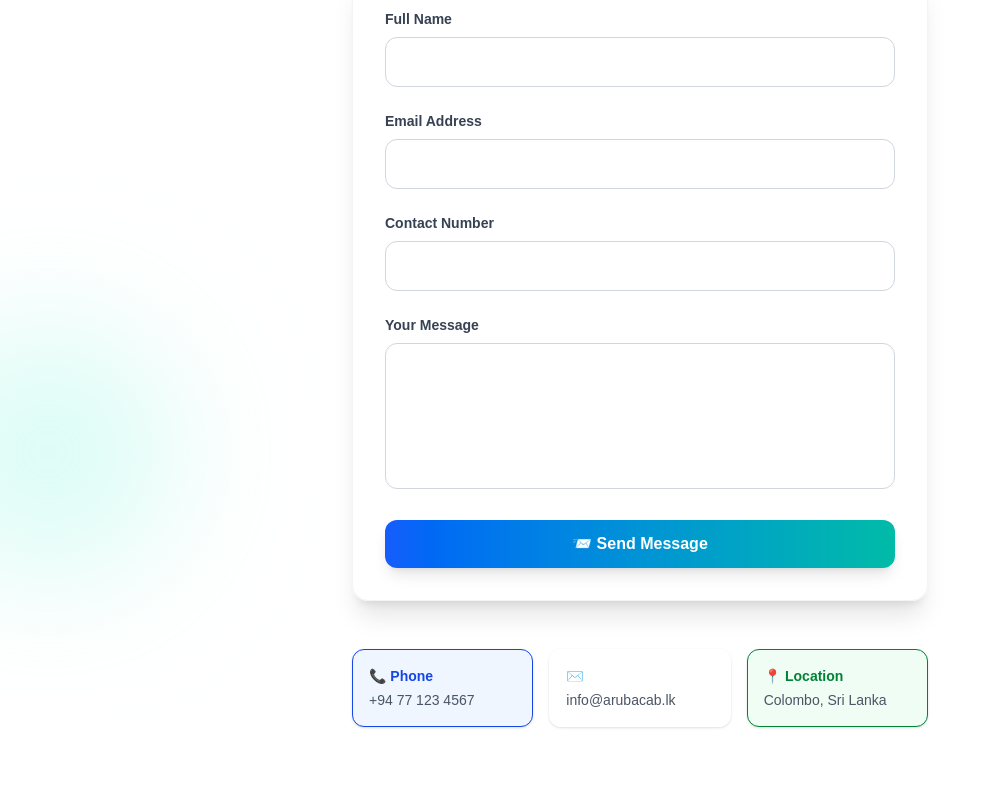
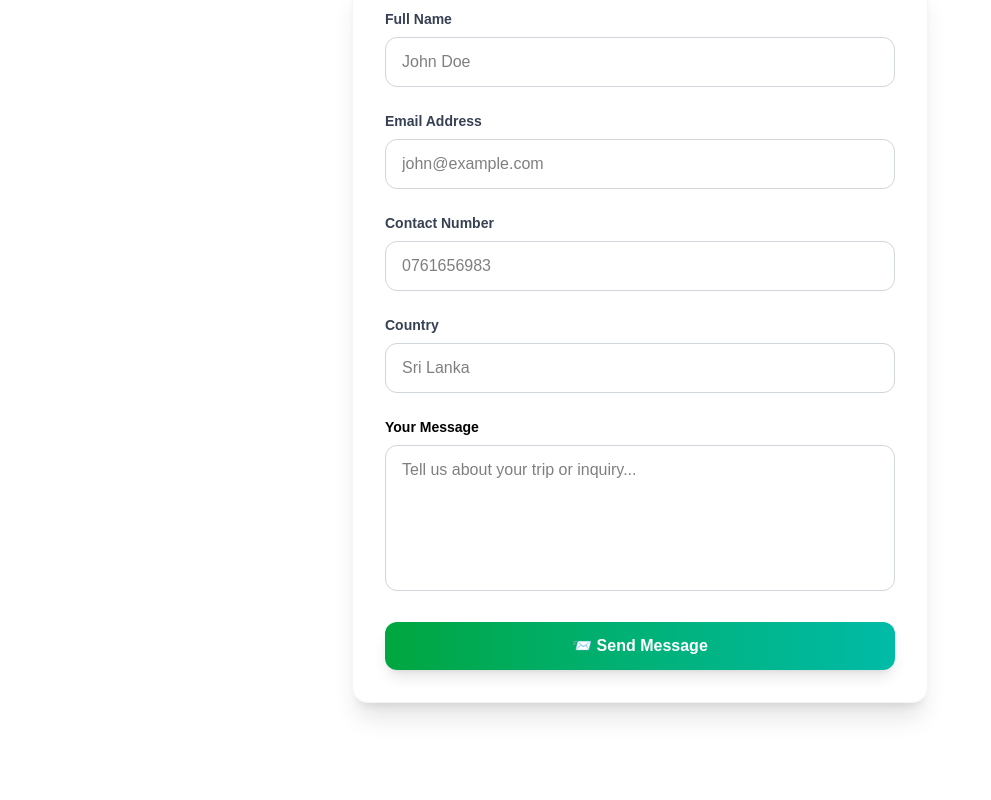
Before and after one commit to HacktivistTD/Aruba-Cabs, a Next.js app: page /contact in a window 1280 px wide. Shown: the part 300-1100 px from the top of the page, without its empty margins (0-991 px from the left). Built offline with nearby package versions, Linux system fonts and the light colour scheme.

Commit message:
add mail sender

```diff
--- a/package.json
+++ b/package.json
@@ -18,6 +18,7 @@
     "framer-motion": "^12.23.12",
     "lucide-react": "^0.539.0",
     "next": "15.4.6",
+    "nodemailer": "^7.0.5",
     "react": "19.1.0",
     "react-day-picker": "^9.8.1",
     "react-dom": "19.1.0",
@@ -30,6 +31,7 @@
     "@eslint/eslintrc": "^3",
     "@tailwindcss/postcss": "^4",
     "@types/node": "^20",
+    "@types/nodemailer": "^7.0.0",
     "@types/react": "^19",
     "@types/react-dom": "^19",
     "autoprefixer": "^10.4.21",
--- a/src/app/contact/page.tsx
+++ b/src/app/contact/page.tsx
@@ -1,7 +1,4 @@
 'use client';
-
-
-
 
 import { useState, useRef } from 'react';
 import { motion, useAnimate, useInView } from 'framer-motion';
@@ -10,6 +7,7 @@ export default function ContactPage() {
   const [name, setName] = useState('');
   const [email, setEmail] = useState('');
   const [contactNumber, setContactNumber] = useState('');
+  const [country, setCountry] = useState('');
   const [message, setMessage] = useState('');
   const [submitted, setSubmitted] = useState(false);
 
@@ -18,20 +16,46 @@ export default function ContactPage() {
   const isInView = useInView(infoRef, { once: true, margin: '-100px' });
   const [scope, animate] = useAnimate();
 
-  const handleSubmit = (e: React.FormEvent<HTMLFormElement>) => {
+  const handleSubmit = async (e: React.FormEvent<HTMLFormElement>) => {
     e.preventDefault();
     setSubmitted(true);
+
+    try {
+      const res = await fetch('/api/send-email', {
+        method: 'POST',
+        headers: { 'Content-Type': 'application/json' },
+        body: JSON.stringify({
+          type: 'contact', // change to 'package' or 'customTrip' if needed
+          name,
+          email,
+          contactNumber,
+          country,
+          message,
+        }),
+      });
+
+      const data = await res.json();
+      console.log(data);
+
+      if (res.ok) {
+        setName('');
+        setEmail('');
+        setContactNumber('');
+        setCountry('');
+        setMessage('');
+      } else {
+        alert('Failed to send message: ' + data.message);
+      }
+    } catch (err) {
+      console.error(err);
+      alert('Something went wrong.');
+    }
 
     const target = scope.current;
     if (target) {
       animate(target, { y: -10, opacity: 1 }, { duration: 0.4 });
       animate(target, { y: 0, opacity: 1 }, { duration: 0.3 });
     }
-
-    setName('');
-    setEmail('');
-    setContactNumber('');
-    setMessage('');
 
     setTimeout(() => setSubmitted(false), 5000);
   };
@@ -46,9 +70,7 @@ export default function ContactPage() {
           transition={{ duration: 0.8 }}
           className="text-center mb-12"
         >
-          <h1 className="text-4xl md:text-5xl font-extrabold text-gray-800 mb-4">
-            Get in Touch
-          </h1>
+          <h1 className="text-4xl md:text-5xl font-extrabold text-gray-800 mb-4">Get in Touch</h1>
           <p className="text-lg text-gray-600">
             We&apos;d love to hear from you! Send us a message and we&apos;ll respond shortly.
           </p>
@@ -64,6 +86,7 @@ export default function ContactPage() {
               onSubmit={handleSubmit}
               className="p-8 rounded-2xl shadow-xl border border-gray-100"
             >
+              {/* Full Name */}
               <div className="mb-6">
                 <label className="block text-sm font-semibold text-gray-700 mb-2">Full Name</label>
                 <input
@@ -72,10 +95,11 @@ export default function ContactPage() {
                   value={name}
                   onChange={(e) => setName(e.target.value)}
                   placeholder="John Doe"
-                  className="w-full px-4 py-3 border border-gray-300 rounded-xl focus:outline-none focus:ring-4 focus:ring-blue-100 focus:border-blue-500 transition-all duration-300"
+                  className="w-full px-4 py-3 border text-black border-gray-300 rounded-xl focus:outline-none focus:ring-4 focus:ring-green-100 focus:border-green-500 transition-all duration-300"
                 />
               </div>
 
+              {/* Email */}
               <div className="mb-6">
                 <label className="block text-sm font-semibold text-gray-700 mb-2">Email Address</label>
                 <input
@@ -84,10 +108,11 @@ export default function ContactPage() {
                   value={email}
                   onChange={(e) => setEmail(e.target.value)}
                   placeholder="john@example.com"
-                  className="w-full px-4 py-3 border border-gray-300 rounded-xl focus:outline-none focus:ring-4 focus:ring-blue-100 focus:border-blue-500 transition-all duration-300"
+                  className="w-full px-4 py-3 border text-black border-gray-300 rounded-xl focus:outline-none focus:ring-4 focus:ring-green-100 focus:border-green-500 transition-all duration-300"
                 />
               </div>
 
+              {/* Contact Number */}
               <div className="mb-6">
                 <label className="block text-sm font-semibold text-gray-700 mb-2">Contact Number</label>
                 <input
@@ -96,19 +121,33 @@ export default function ContactPage() {
                   value={contactNumber}
                   onChange={(e) => setContactNumber(e.target.value)}
                   placeholder="0761656983"
-                  className="w-full px-4 py-3 border border-gray-300 rounded-xl focus:outline-none focus:ring-4 focus:ring-blue-100 focus:border-blue-500 transition-all duration-300"
+                  className="w-full px-4 py-3 border text-black border-gray-300 rounded-xl focus:outline-none focus:ring-4 focus:ring-green-100 focus:border-green-500 transition-all duration-300"
                 />
               </div>
 
+              {/* Country */}
               <div className="mb-6">
-                <label className="block text-sm font-semibold text-gray-700 mb-2">Your Message</label>
+                <label className="block text-sm font-semibold text-gray-700 mb-2">Country</label>
+                <input
+                  type="text"
+                  required
+                  value={country}
+                  onChange={(e) => setCountry(e.target.value)}
+                  placeholder="Sri Lanka"
+                  className="w-full px-4 py-3 border text-black border-gray-300 rounded-xl focus:outline-none focus:ring-4 focus:ring-green-100 focus:border-green-500 transition-all duration-300"
+                />
+              </div>
+
+              {/* Message */}
+              <div className="mb-6">
+                <label className="block text-sm font-semibold text-black mb-2">Your Message</label>
                 <textarea
                   required
                   value={message}
                   onChange={(e) => setMessage(e.target.value)}
                   placeholder="Tell us about your trip or inquiry..."
                   rows={5}
-                  className="w-full px-4 py-3 border border-gray-300 rounded-xl focus:outline-none focus:ring-4 focus:ring-blue-100 focus:border-blue-500 transition-all duration-300 resize-none"
+                  className="w-full px-4 py-3 text-black border border-gray-300 rounded-xl focus:outline-none focus:ring-4 focus:ring-green-100 focus:border-green-500 transition-all duration-300 resize-none"
                 />
               </div>
 
@@ -116,7 +155,7 @@ export default function ContactPage() {
                 whileHover={{ scale: 1.03 }}
                 whileTap={{ scale: 0.98 }}
                 type="submit"
-                className="w-full py-3 bg-gradient-to-r from-blue-600 to-teal-500 text-white font-semibold rounded-xl shadow-lg hover:shadow-xl transition-all duration-300"
+                className="w-full py-3 bg-gradient-to-r from-green-600 to-teal-500 text-white font-semibold rounded-xl shadow-lg hover:shadow-xl transition-all duration-300"
               >
                 📨 Send Message
               </motion.button>
@@ -137,37 +176,7 @@ export default function ContactPage() {
             </motion.div>
           )}
         </div>
-
-        {/* Contact Info */}
-        <motion.div
-          initial={{ opacity: 0, y: 30 }}
-          animate={isInView ? { opacity: 1, y: 0 } : {}}
-          transition={{ delay: 0.4, duration: 0.7 }}
-          ref={infoRef}
-          className="mt-12 grid grid-cols-1 sm:grid-cols-3 gap-4 text-sm"
-        >
-          {[
-            { title: '📞 Phone', detail: '+94 77 123 4567', color: 'blue' },
-            { title: '✉️ Email', detail: 'info@arubacab.lk', color: 'teal' },
-            { title: '📍 Location', detail: 'Colombo, Sri Lanka', color: 'green' },
-          ].map((item, idx) => (
-            <motion.div
-              key={idx}
-              initial={{ opacity: 0, y: 20 }}
-              animate={isInView ? { opacity: 1, y: 0 } : {}}
-              transition={{ delay: 0.5 + idx * 0.2 }}
-              className={`p-4 rounded-xl bg-${item.color}-50 border border-${item.color}-100 text-${item.color}-700 shadow-sm hover:shadow transition-shadow`}
-            >
-              <div className="font-semibold">{item.title}</div>
-              <div className="text-gray-600 mt-1">{item.detail}</div>
-            </motion.div>
-          ))}
-        </motion.div>
       </div>
-
-      {/* Decorative Circles */}
-      <div className="fixed -top-20 -right-20 w-64 h-64 bg-blue-200 rounded-full mix-blend-multiply filter blur-3xl opacity-30 animate-pulse"></div>
-      <div className="fixed -bottom-20 -left-20 w-64 h-64 bg-teal-200 rounded-full mix-blend-multiply filter blur-3xl opacity-30 animate-pulse delay-1000"></div>
     </main>
   );
 }
--- a/src/app/page.tsx
+++ b/src/app/page.tsx
@@ -221,17 +221,17 @@ export default function HomePage() {
                   scale: 1.02,
                   transition: { duration: 0.3 }
                 }}
-                className="group relative bg-white/50 backdrop-blur-sm border border-white rounded-2xl p-6 sm:p-8 hover:bg-white/10 transition-all duration-300 cursor-pointer"
+                className="group relative bg-gradient-to-br from-gray-800 to-gray-900 rounded-3xl overflow-hidden shadow-2xl border border-gray-700 hover:border-gray-500 transition-all duration-500"
               >
                 {/* Gradient Border Effect */}
                 <div className={`absolute inset-0 bg-gradient-to-r ${feature.gradient} opacity-0 group-hover:opacity-20 rounded-2xl transition-opacity duration-300`} />
 
                 <div className="relative z-10">
                   <div className="text-4xl sm:text-5xl mb-4 sm:mb-6 text-center">{feature.icon}</div>
-                  <h3 className="text-xl sm:text-2xl font-bold text-white mb-3 sm:mb-4 group-hover:text-green-400 transition-colors text-center">
+                  <h3 className="text-xl sm:text-2xl font-bold text-yellow-400 mb-3 sm:mb-4 group-hover:text-green-400 transition-colors text-center">
                     {feature.title}
                   </h3>
-                  <p className="text-gray-300 leading-relaxed text-sm sm:text-base group-hover:text-gray-200 transition-colors">
+                  <p className="text-gray-300 leading-relaxed text-sm sm:text-base group-hover:text-gray-200 transition-colors text-center">
                     {feature.desc}
                   </p>
                 </div>
@@ -261,13 +261,13 @@ export default function HomePage() {
             transition={{ duration: 0.8 }}
             className="text-center mb-12 sm:mb-16"
           >
-            <h2 className="text-3xl sm:text-4xl lg:text-5xl font-bold text-white mb-4">
+            <h2 className="text-3xl sm:text-4xl lg:text-5xl font-bold text-black mb-4">
               What Our{' '}
               <span className="bg-gradient-to-r from-green-400 to-yellow-500 bg-clip-text text-transparent">
                 Travelers Say
               </span>
             </h2>
-            <p className="text-lg sm:text-xl text-gray-300">
+            <p className="text-lg sm:text-xl text-green-600">
               Real experiences from our valued customers
             </p>
           </motion.div>
@@ -315,14 +315,14 @@ export default function HomePage() {
                   ))}
                 </div>
 
-                <p className="italic text-gray-200 mb-6 text-sm sm:text-base leading-relaxed group-hover:text-white transition-colors">
+                <p className="italic text-black mb-6 text-sm sm:text-base leading-relaxed group-hover:text-black transition-colors">
                   &quot;{testimonial.text}&quot;
                 </p>
 
                 <div className="flex items-center">
                   <div className="text-3xl mr-4">{testimonial.avatar}</div>
                   <div>
-                    <div className="font-bold text-white text-base sm:text-lg group-hover:text-green-400 transition-colors">
+                    <div className="font-bold text-black text-base sm:text-lg group-hover:text-green-400 transition-colors">
                       {testimonial.name}
                     </div>
                     <div className="text-sm text-gray-400 group-hover:text-gray-300 transition-colors">
@@ -368,7 +368,7 @@ export default function HomePage() {
             initial={{ opacity: 0, y: 20 }}
             whileInView={{ opacity: 1, y: 0 }}
             transition={{ delay: 0.3, duration: 0.8 }}
-            className="text-lg sm:text-xl lg:text-2xl text-black mb-8 sm:mb-12 max-w-4xl mx-auto leading-relaxed"
+            className="text-lg sm:text-xl lg:text-xl text-black mb-8 sm:mb-12 max-w-4xl mx-auto leading-relaxed"
           >
             Book your premium cab experience today and let us handle the journey — so you can focus on creating unforgettable memories in paradise.
           </motion.p>
@@ -395,7 +395,7 @@ export default function HomePage() {
               href="tel:+94771234567"
               whileHover={{ scale: 1.05, y: -2 }}
               whileTap={{ scale: 0.95 }}
-              className="w-full sm:w-auto inline-block bg-transparent border-2 border-green-400/50 backdrop-blur-sm text-white font-semibold text-base sm:text-lg px-8 sm:px-12 py-4 sm:py-5 rounded-full hover:bg-green-400/10 hover:border-green-400 transition-all duration-300"
+              className="w-full sm:w-auto inline-block bg-transparent border-2 border-green-400/50 backdrop-blur-sm text-black font-semibold text-base sm:text-lg px-8 sm:px-12 py-4 sm:py-5 rounded-full hover:bg-green-400/10 hover:border-green-400 transition-all duration-300"
             >
               📱 Call Directly
             </motion.a>
@@ -406,15 +406,15 @@ export default function HomePage() {
             initial={{ opacity: 0 }}
             whileInView={{ opacity: 1 }}
             transition={{ delay: 0.9, duration: 0.8 }}
-            className="mt-8 sm:mt-12 flex flex-col sm:flex-row justify-center items-center gap-4 sm:gap-8 text-gray-300"
+            className="mt-8 sm:mt-12 flex flex-col sm:flex-row justify-center items-center gap-4 sm:gap-8 text-black"
           >
             <div className="flex items-center gap-2">
               <span className="text-green-400">📧</span>
-              <span className="text-sm sm:text-base">info@arubacab.lk</span>
+              <span className="text-sm sm:text-base">arubacabs@gmail.com</span>
             </div>
             <div className="flex items-center gap-2">
               <span className="text-green-400">📱</span>
-              <span className="text-sm sm:text-base">+94 77 123 4567</span>
+              <span className="text-sm sm:text-base">+94 77 7656 999</span>
             </div>
             <div className="flex items-center gap-2">
               <span className="text-green-400">⏰</span>
--- a/src/components/SpecialPackages.tsx
+++ b/src/components/SpecialPackages.tsx
@@ -161,7 +161,7 @@ Accommodations: ${selectedPackage.nightStops.join(', ')}
           <h2 className="text-5xl md:text-6xl font-bold text-black mb-4">
             Special Packages
           </h2>
-          <p className="text-xl text-gray-300 max-w-3xl mx-auto leading-relaxed">
+          <p className="text-xl text-green-800  max-w-3xl mx-auto leading-relaxed">
             Curated experiences that go beyond ordinary travel. Discover Sri Lanka&apos;s hidden gems with our exclusive, handcrafted adventures.
           </p>
         </div>
```
Also changed, not shown: src/app/api/send-email/route.ts (added, +82 -0 lines), 1 other file (tests, documents, lock files or other folders).
